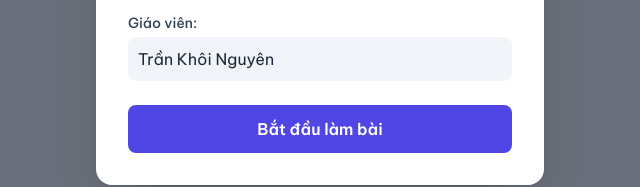
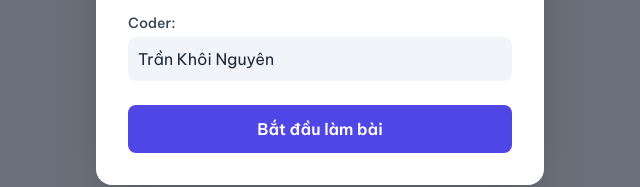
Before and after one commit to CREWCREWVN/Test-cuaCrew, a plain HTML site: page index.html in a window 1280 px wide. Shown: the part 490-677 px from the top of the page, 320-960 px from the left. Drawn offline with nearby package versions, Linux system fonts and the light colour scheme; a script that the page names is missing.

Commit message:
Update index.html

```diff
--- a/index.html
+++ b/index.html
@@ -1,4 +1,5 @@
-<!DOCTYPE html>
+
+    <!DOCTYPE html>
     <html lang="vi">
     <head>
         <meta charset="UTF-8">
@@ -98,7 +99,7 @@
                         <input type="text" id="exam-code" required class="mt-1 block w-full border border-slate-300 rounded-lg shadow-sm py-2.5 px-3 focus:border-indigo-500 focus:ring-indigo-500" placeholder="Nhập mã đề giáo viên cung cấp">
                     </div>
                     <div class="mb-6">
-                        <label class="block text-sm font-medium text-slate-700 mb-1">Giáo viên:</label>
+                        <label class="block text-sm font-medium text-slate-700 mb-1">Coder:</label>
                         <p class="mt-1 text-slate-800 bg-slate-100 p-2.5 rounded-lg">Trần Khôi Nguyên</p>
                     </div>
                     <button type="submit" class="w-full bg-indigo-600 text-white py-3 px-4 rounded-lg font-semibold hover:bg-indigo-700 focus:outline-none focus:ring-2 focus:ring-offset-2 focus:ring-indigo-500 transition-transform transform hover:scale-105">Bắt đầu làm bài</button>
```
